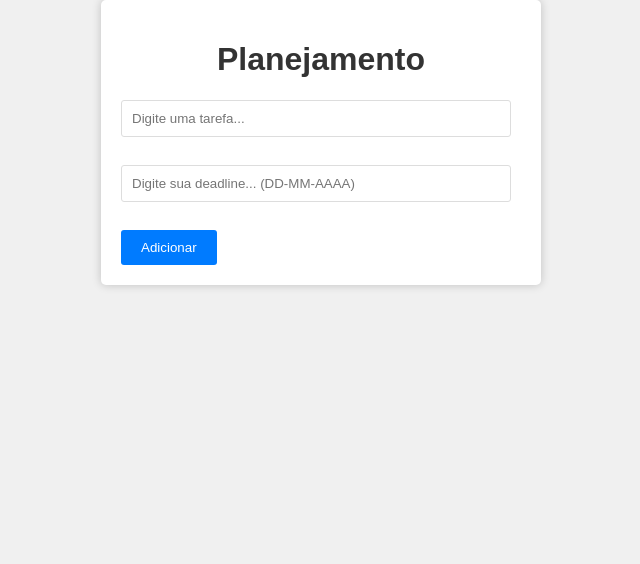
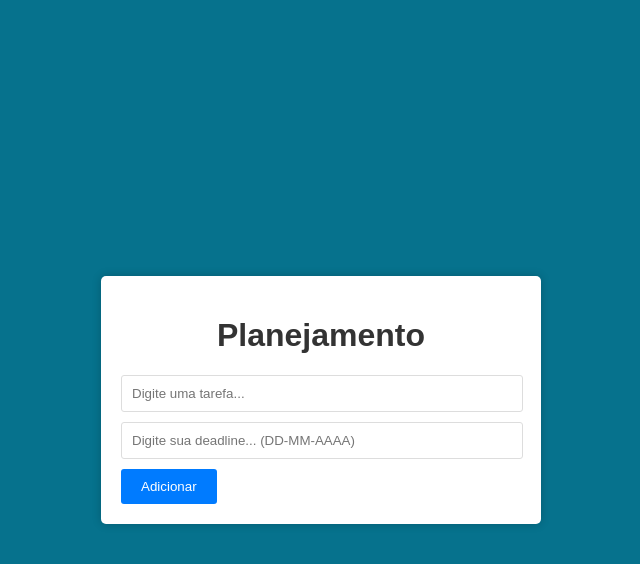
Before and after one commit to plcrisp/listaTarefas, a plain HTML site: page src/index.html in a window 1280 px wide. Shown: the whole page, without its empty margins (319-959 px from the left). Drawn offline with Linux system fonts and the light colour scheme.

Commit message:
Alteração na cor de fundo

```diff
--- a/src/index.html
+++ b/src/index.html
@@ -7,16 +7,19 @@
     <style>
         body {
             font-family: Arial, sans-serif;
-            background-color: #f0f0f0;
+            background-color: #06728d;
             margin: 0;
             padding: 0;
+            display: flex;
+            justify-content: center;
+            align-items: center;
+            height: 100vh;
         }
 
         #app {
             max-width: 400px;
-            margin: 0 auto;
             padding: 20px;
-            background-color: #fff;
+            background-color: #ffffff;
             border-radius: 5px;
             box-shadow: 0px 0px 10px rgba(0, 0, 0, 0.2);
         }
@@ -32,15 +35,18 @@
         }
 
         li {
-            margin: 5px 0;
-            padding: 5px;
+            margin: 10px 0;
+            padding: 10px;
             background-color: #f9f9f9;
             border: 1px solid #ddd;
             border-radius: 3px;
+            display: flex;
+            justify-content: space-between;
+            align-items: center;
         }
 
         input[type="text"] {
-            width: 92%;
+            width: 95%;
             padding: 10px;
             margin-bottom: 10px;
             border: 1px solid #ddd;
@@ -66,8 +72,8 @@
     <div id="app">
         <h1>Planejamento</h1>
         <ul></ul>
-        <input id="tarefa" type="text" placeholder="Digite uma tarefa..." /><br><br>
-        <input id="deadline" type="text" placeholder="Digite sua deadline... (DD-MM-AAAA)" /><br><br>
+        <input id="tarefa" type="text" placeholder="Digite uma tarefa..." />
+        <input id="deadline" type="text" placeholder="Digite sua deadline... (DD-MM-AAAA)" />
         <button>Adicionar</button>
     </div>
 
```
